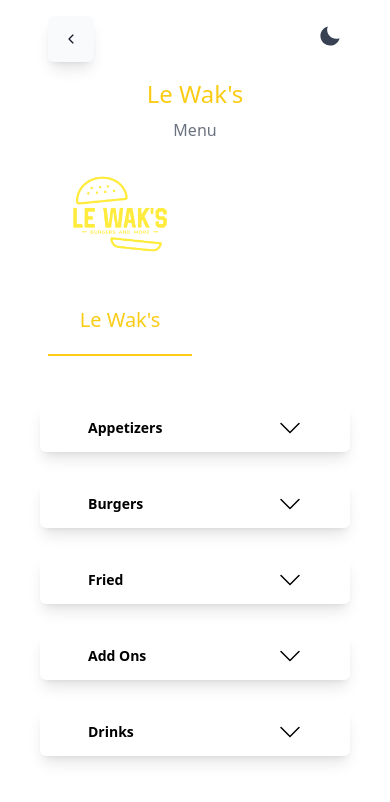
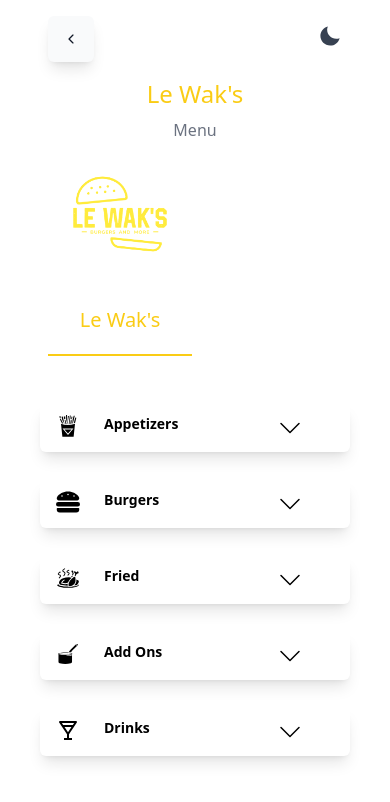
Before and after one commit to nagarajpandith/le-waks-menu, a Next.js app: page /menu in a window 390 px wide. Shown: the top 802 px of the page. Built offline with nearby package versions, Linux system fonts and the light colour scheme.

Commit message:
icons added & frontend improved

```diff
--- a/components/accordion/index.js
+++ b/components/accordion/index.js
@@ -24,6 +24,7 @@ const Accordion = () => {
             dishes={data.dishes}
             key={data.id}
             ar={data.ar}
+            icon={data.icon}
           ></AccordionUI>
         );
       })}
--- a/components/accordion/ui.js
+++ b/components/accordion/ui.js
@@ -5,11 +5,11 @@ import { motion, AnimatePresence } from 'framer-motion';
 import { HiOutlineFire } from "react-icons/hi"
 import { useState } from 'react';
 import { useRouter } from "next/router"
-// import { GiFrenchFries, GiChickenOven, GiCheeseWedge } from "react-icons/gi"
-// import { FaHamburger } from "react-icons/fa"
-// import { BiDrink } from "react-icons/bi"
+import { GiFrenchFries, GiChickenOven, GiSaucepan } from "react-icons/gi"
+import { FaHamburger } from "react-icons/fa"
+import { BiDrink } from "react-icons/bi"
 
-const AccordionUI = ({ title, dishes, ar }) => {
+const AccordionUI = ({ title, dishes, ar, icon, Id }) => {
   const [ show, setShow ] = useState(false)
   const router = useRouter()
   const { locale } = router;
@@ -17,10 +17,13 @@ const AccordionUI = ({ title, dishes, ar }) => {
     <>
       <div
         onClick={() => setShow(!show)}
-        className="mb-5 flex group cursor-pointer w-full md:w-3/4 mx-auto h-12 md:h-16 justify-between  items-center p-2 mt-2 rounded-md bg-white hover:shadow-xl shadow-lg dark:bg-gray-600"
+        className="mb-5 flex group cursor-pointer w-full md:w-3/4 mx-auto h-12 md:h-16 justify-between  items-center p-2 mt-2 rounded-md bg-white shadow-lg dark:bg-gray-600 hover:shadow-yellow-300 transition-shadow ease-in-out delay-100 dark:shadow-none"
       >
         <div className="flex group cursor-pointer">
-          <div className="text-black font-semibold pl-10 dark:text-white text-sm md:text-xl">
+          <div className='h-7 w-7 ml-2 md:ml-5 text-2xl md:text-3xl text-black dark:text-yellow-300'>
+          {Id == "1"? <GiFrenchFries /> : Id == "2"? <FaHamburger /> : Id == "3"? <GiChickenOven /> : Id == "4" ? <GiSaucepan /> : <BiDrink />}
+          </div>
+          <div className="text-black font-semibold pl-5 md:pl-10 dark:text-white text-sm md:text-xl">
           {locale === "en"? title :ar}
           </div>
         </div>
--- a/data/dishes.js
+++ b/data/dishes.js
@@ -3,6 +3,7 @@ export const dishes = [
       id: 1,
       category: "Appetizers",
       ar: "لعربية",
+      icon:"GiFrenchFries",
       dishes: [
         {
           dishId: "app01",
@@ -76,6 +77,7 @@ export const dishes = [
       id: 2,
       category: "Burgers",
       ar: "لعربية",
+      icon:"FaHamburger",
       dishes: [
         {
           dishId: "burg01",
@@ -160,6 +162,7 @@ export const dishes = [
       id: 3,
       category: "Fried",
       ar: "لعربية",
+      icon:"GiChickenOven",
       dishes: [
         {
           dishId: "fried01",
@@ -189,6 +192,7 @@ export const dishes = [
       id: 4,
       category: "Add Ons",
       ar: "لعربية",
+      icon:"GiSaucepan",
       dishes: [
         {
           dishId: "add01",
@@ -251,6 +255,7 @@ export const dishes = [
       id: 5,
       category: "Drinks",
       ar: "لعربية",
+      icon:"BiDrink",
       dishes: [
         {
           dishId: "drink01",
--- a/pages/dish/[id].js
+++ b/pages/dish/[id].js
@@ -3,6 +3,7 @@ import { useRouter } from 'next/router'
 import Image from "next/image"
 import { HiOutlineFire } from "react-icons/hi"
 import { motion } from "framer-motion"
+import { TailSpin } from "react-loader-spinner"
 
 export default function Details() {
   const router = useRouter()
@@ -19,9 +20,23 @@ export default function Details() {
       fetchDetails()
   }, [])
 
+  const [loading, setLoading] = useState(true);
+  useEffect(() => {
+    const timer = setTimeout(() => setLoading(false), 1500);
+    return () => {
+      clearTimeout(timer);
+    };
+  }, []);
+
   return (
   <>
-  {
+  {loading?
+      <div className="flex justify-center items-center my-[10%]">
+      <TailSpin
+        color="yellow"
+        height={50}
+        width={50}
+      /></div> :
     details.map(detail=>{
       return(
       detail.dishes.map(data=>{
```
Also changed, not shown: 1 other file (tests, documents, lock files or other folders).
